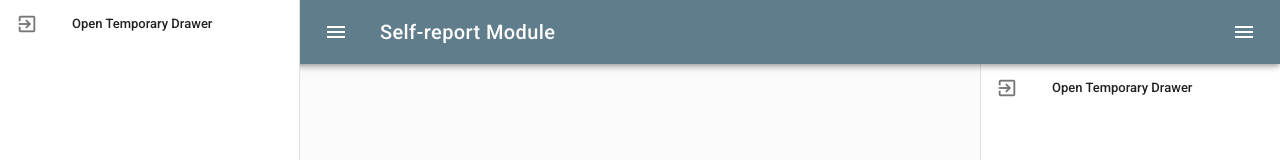
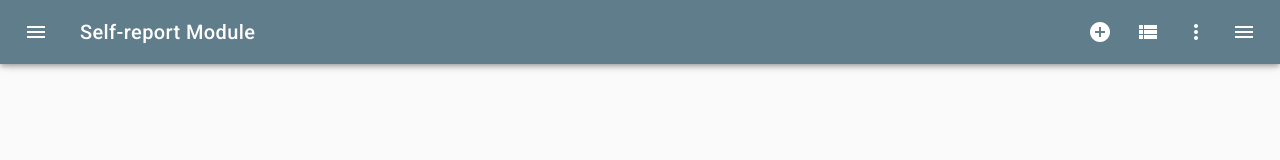
Before and after one commit to josmas/ASRM, a Vue app: page / in a window 1280 px wide. Shown: the top 160 px of the page. Built offline with nearby package versions, Linux system fonts and the light colour scheme.

Commit message:
add icons to toolbar and modify drawer initial behaviour

```diff
--- a/src/App.vue
+++ b/src/App.vue
@@ -28,6 +28,15 @@
       <v-toolbar-side-icon @click.stop="drawer = !drawer"></v-toolbar-side-icon>
       <v-toolbar-title>Self-report Module</v-toolbar-title>
       <v-spacer></v-spacer>
+      <v-btn icon>
+        <v-icon>add_circle</v-icon>
+      </v-btn>
+      <v-btn icon>
+        <v-icon>view_list</v-icon>
+      </v-btn>
+      <v-btn icon>
+        <v-icon>more_vert</v-icon>
+      </v-btn>
       <v-toolbar-side-icon @click.stop="drawerRight = !drawerRight"></v-toolbar-side-icon>
     </v-toolbar>
     <v-navigation-drawer
@@ -78,8 +87,8 @@
 export default {
   name: 'App',
   data: () => ({
-    drawer: true,
-    drawerRight: true,
+    drawer: false,
+    drawerRight: false,
     right: null,
     left: null
   }),
```
